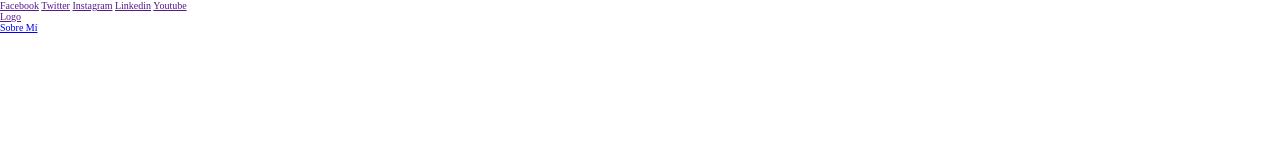
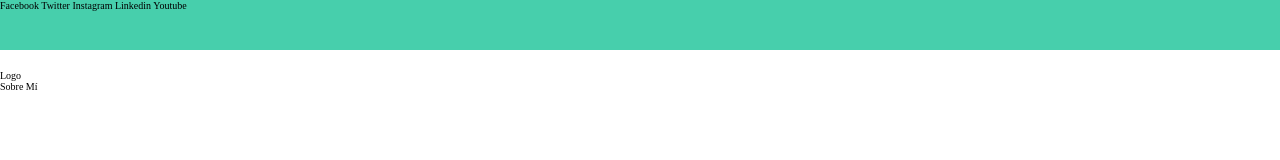
Before and after one commit to keybith17/Blog-Personal, a plain HTML site: page index.html in a window 1280 px wide. Drawn offline with Linux system fonts and the light colour scheme.

Commit message:
Primeros stylos del header y clases del header

```diff
--- a/css/style.css
+++ b/css/style.css
@@ -3,7 +3,37 @@
     margin: 0;
     box-sizing: border-box;
 }
-
 html{
     font-size: 62.5%;
 }
+:root {
+    --font-small: 1.2rem;
+    --font-medium:1.4rem;
+    --font-laarge: 1.6rem;
+    --color-prymary: #47cfac;
+}
+body{
+    position: fixed;
+    top: 0;
+    bottom: 0;
+    left: 0;
+    right: 0;
+}
+
+a{
+    text-decoration: none;
+    display: inline;
+    color: black;
+}
+header{
+    width: 100%;
+    height: 140px;
+    display: grid;
+    grid-template-rows: repeat(2, 1fr);
+}
+header .header-icons-container{
+    width: 100%;
+    height: 50px;
+    display: grid;
+    background-color: var(--color-prymary);
+}
--- a/index.html
+++ b/index.html
@@ -11,8 +11,8 @@
 </head>
 <body>
     <header>
-        <section>
-            <div>
+        <section class="header-icons-container">
+            <div class="icons">
                 <a href="">Facebook</a>
                 <a href="">Twitter</a>
                 <a href="">Instagram</a>
@@ -21,10 +21,10 @@
             </div>
         </section>
         <nav>
-            <section>
+            <section class="nav-logo-container">
                 <a href="">Logo</a>
             </section>
-            <section>
+            <section class="profile-link">
                 <a href="perfil.html">Sobre Mí</a>
             </section>
         </nav>
```
